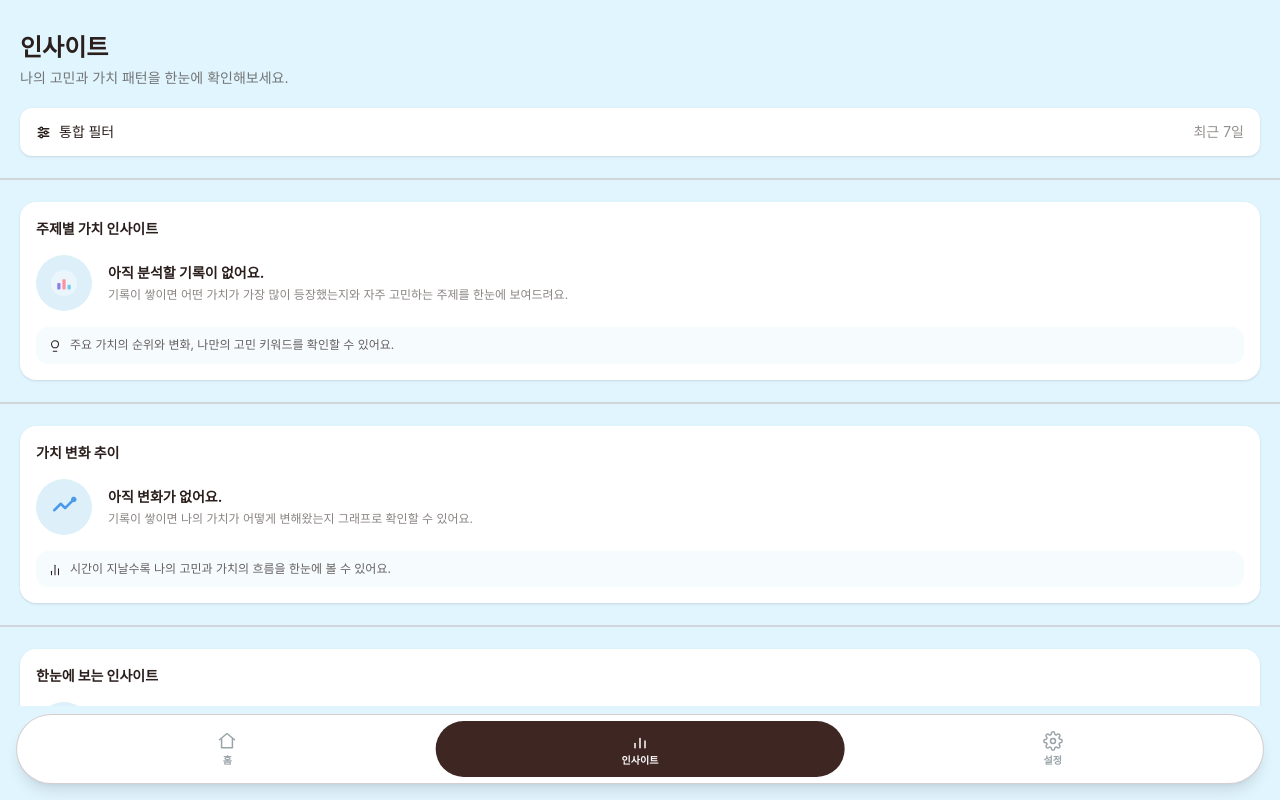
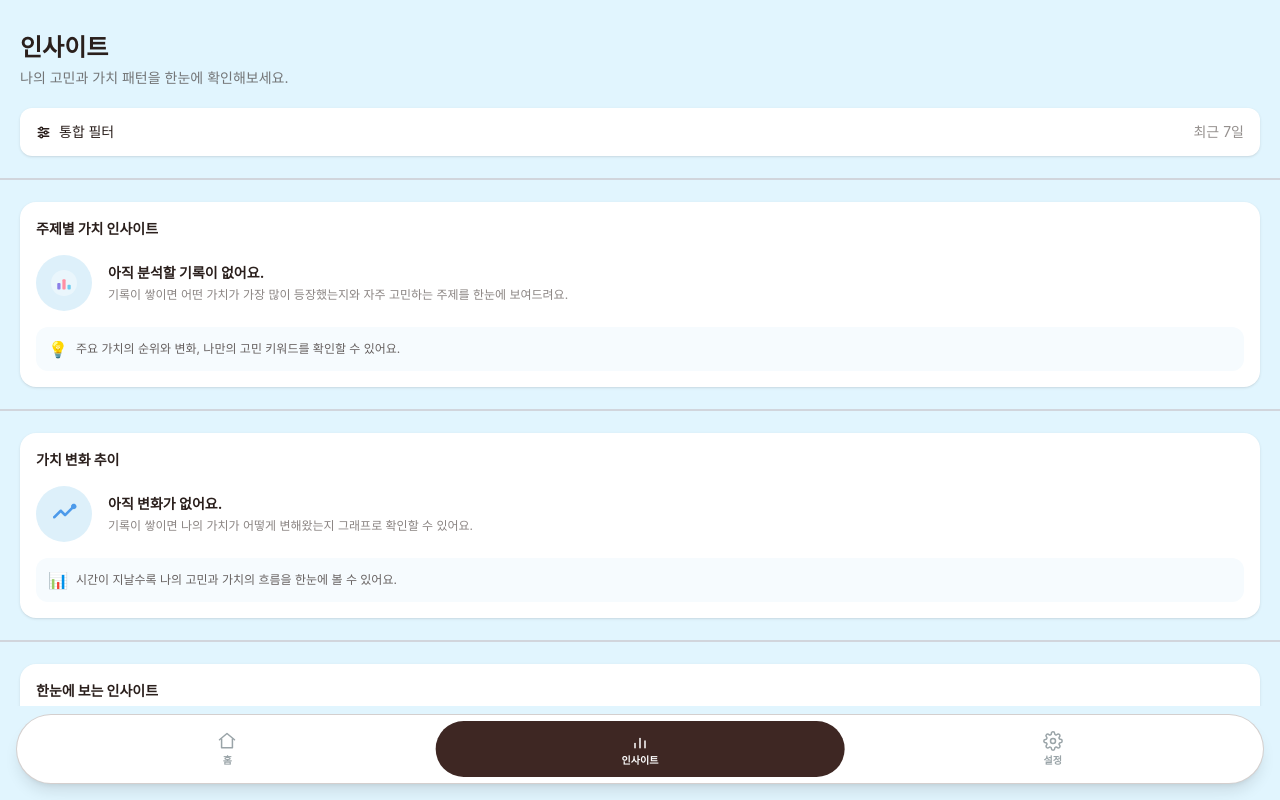
Before and after one commit to IBAS-DEV-PROJECT/vac_client, a React (Vite) app: page / in a window 1280 px wide. Built offline with nearby package versions, Linux system fonts and the light colour scheme.

Commit message:
design: 인사이트 empty 상태 hint 아이콘 이모지로 교체 및 정렬 수정

```diff
--- a/src/components/insights/InsightSectionEmpty.tsx
+++ b/src/components/insights/InsightSectionEmpty.tsx
@@ -33,8 +33,8 @@ function InsightSectionEmpty({
           </p>
         </div>
       </div>
-      <div className="flex items-start gap-2 rounded-xl bg-[#f6fbfe] px-3 py-2.5">
-        <span className="mt-0.5 shrink-0">{hintIcon}</span>
+      <div className="flex items-center gap-2 rounded-xl bg-[#f6fbfe] px-3 py-2.5">
+        <span className="shrink-0">{hintIcon}</span>
         <p className="text-[12px] leading-snug text-[#2A1F1C]/70">{hintText}</p>
       </div>
     </div>
--- a/src/pages/InsightPage.tsx
+++ b/src/pages/InsightPage.tsx
@@ -23,7 +23,6 @@ import {
   type TrendDataPoint,
   type ValueKey,
 } from '@/constants/insights'
-import { MOCK_CONCERN_RECORDS } from '@/mock/concernRecords'
 import { MOCK_INSIGHT } from '@/mock/insight'
 
 function formatPeriodLabel(startDate: string, endDate: string): string {
@@ -131,56 +130,9 @@ const insightEmptyIcon = (
   />
 )
 
-const lightbulbIcon = (
-  <svg
-    width="14"
-    height="14"
-    viewBox="0 0 24 24"
-    fill="none"
-    stroke="#2A1F1C"
-    strokeWidth="1.8"
-    strokeLinecap="round"
-    strokeLinejoin="round"
-    aria-hidden="true"
-  >
-    <path d="M9 21h6M12 3a6 6 0 0 1 6 6c0 2.5-1.5 4.5-3 6H9c-1.5-1.5-3-3.5-3-6a6 6 0 0 1 6-6z" />
-  </svg>
-)
-
-const chartHintIcon = (
-  <svg
-    width="14"
-    height="14"
-    viewBox="0 0 24 24"
-    fill="none"
-    stroke="#2A1F1C"
-    strokeWidth="1.8"
-    strokeLinecap="round"
-    strokeLinejoin="round"
-    aria-hidden="true"
-  >
-    <line x1="18" y1="20" x2="18" y2="10" />
-    <line x1="12" y1="20" x2="12" y2="4" />
-    <line x1="6" y1="20" x2="6" y2="14" />
-  </svg>
-)
-
-const pencilIcon = (
-  <svg
-    width="14"
-    height="14"
-    viewBox="0 0 24 24"
-    fill="none"
-    stroke="#2A1F1C"
-    strokeWidth="1.8"
-    strokeLinecap="round"
-    strokeLinejoin="round"
-    aria-hidden="true"
-  >
-    <path d="M11 4H4a2 2 0 0 0-2 2v14a2 2 0 0 0 2 2h14a2 2 0 0 0 2-2v-7" />
-    <path d="M18.5 2.5a2.121 2.121 0 0 1 3 3L12 15l-4 1 1-4 9.5-9.5z" />
-  </svg>
-)
+const lightbulbIcon = <span aria-hidden="true">💡</span>
+const chartHintIcon = <span aria-hidden="true">📊</span>
+const pencilIcon = <span aria-hidden="true">✏️</span>
 
 function InsightPage() {
   const navigate = useNavigate()
@@ -419,7 +371,6 @@ function InsightPage() {
               state: {
                 filters: f,
                 headerLabel: buildHeaderLabel(f),
-                count: MOCK_CONCERN_RECORDS.length,
               },
             })
           }}
```
